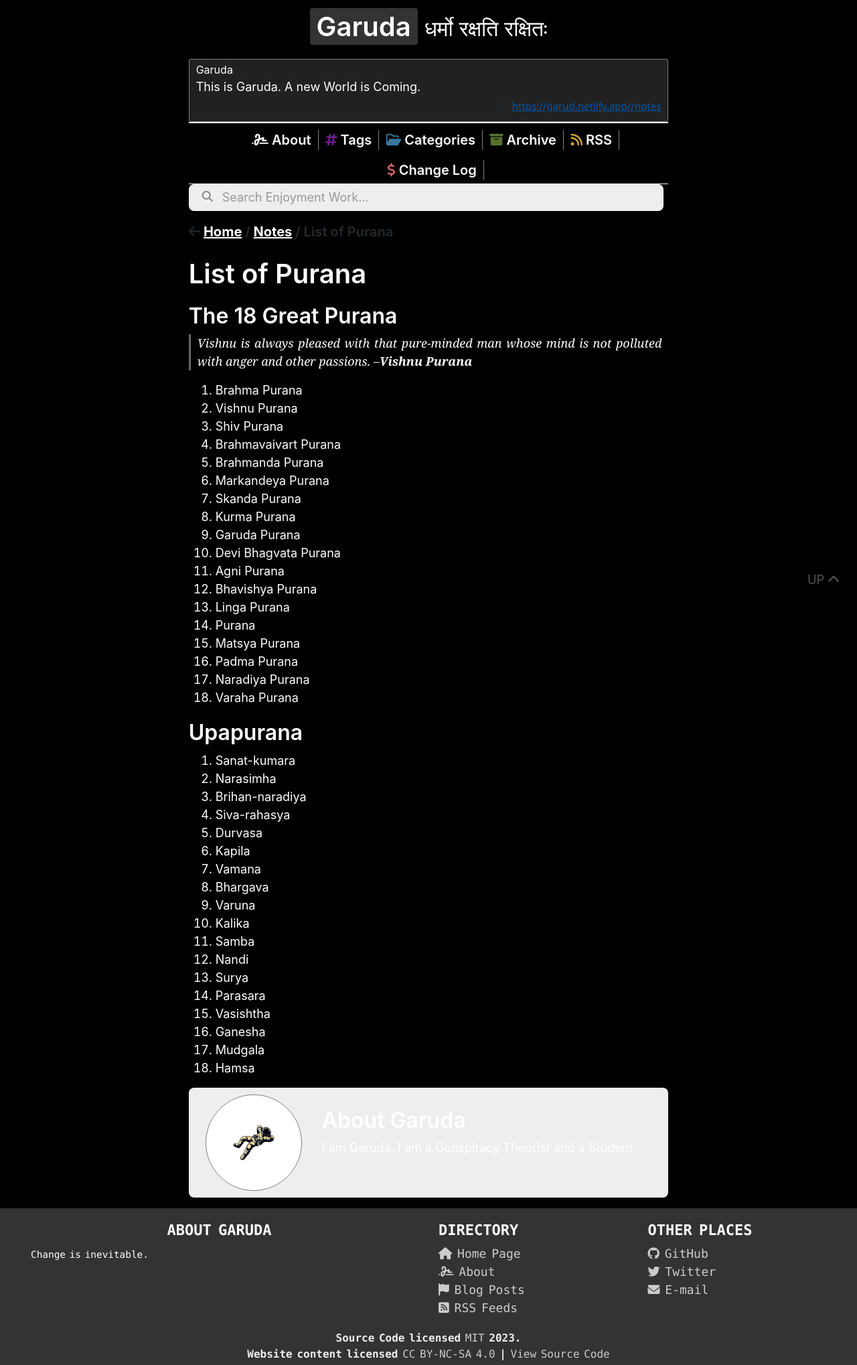
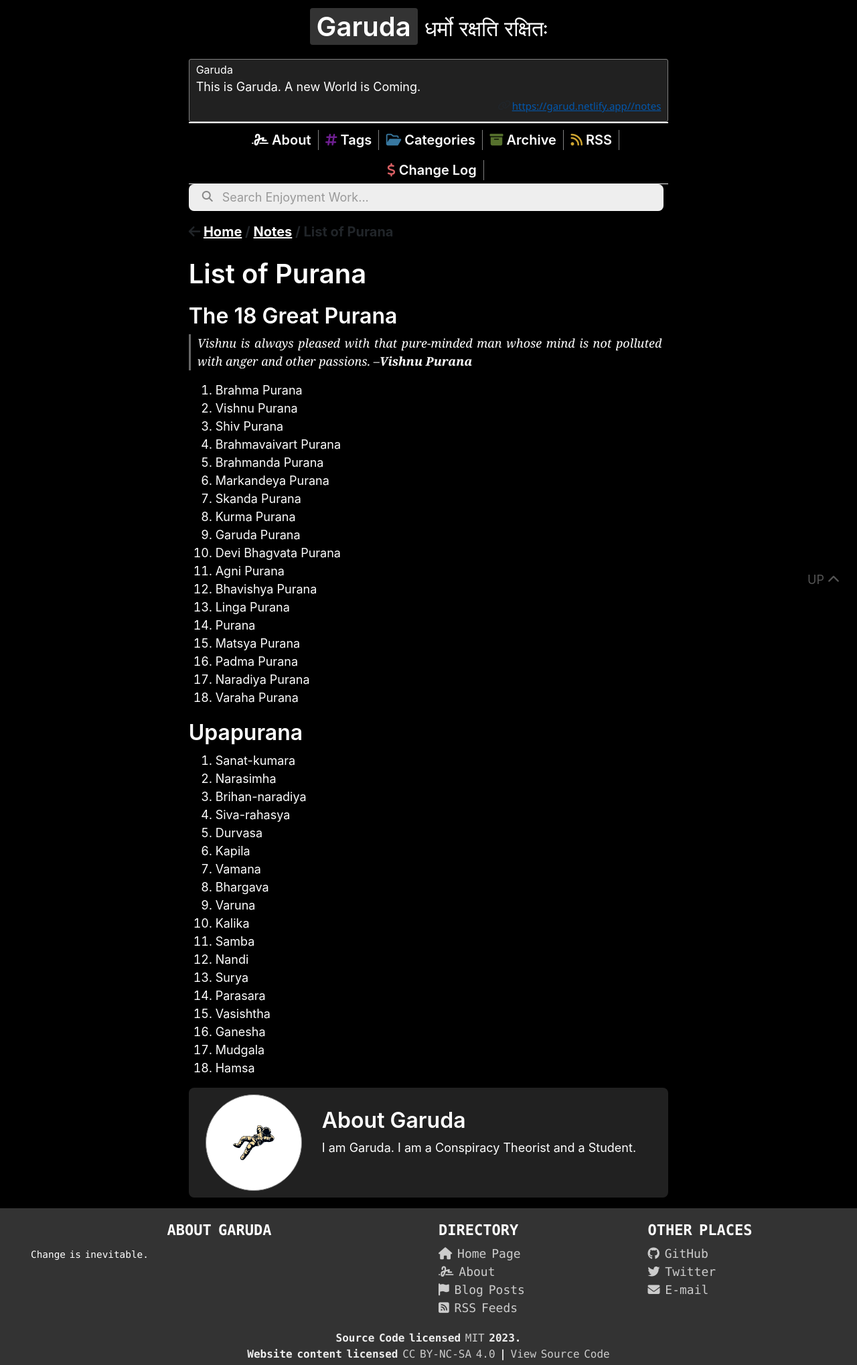
Before and after one commit to stardoom4/blog, a Jekyll site: the page built from _notes/List-of-Purana.md, in a window 1280 px wide. Shown: the whole page at 67% size. Built offline with Jekyll 4.4.1, drawn with Linux system fonts in a browser that asks for light colours; nearby versions of some CDN libraries.

Commit message:
Update style.css

```diff
--- a/assets/css/style.css
+++ b/assets/css/style.css
@@ -1187,6 +1187,7 @@ figure img {
 #breadcrumbs {
   font-weight: bold;
   font-size: 20px;
+  color: fff;
 }
 
 #breadcrumbs a {
@@ -1194,7 +1195,7 @@ figure img {
 }
 
 #author {
-  background-color: #eee;
+  background-color: #212121;
   border-radius: 8px;
   padding: 10px;
 }
```
